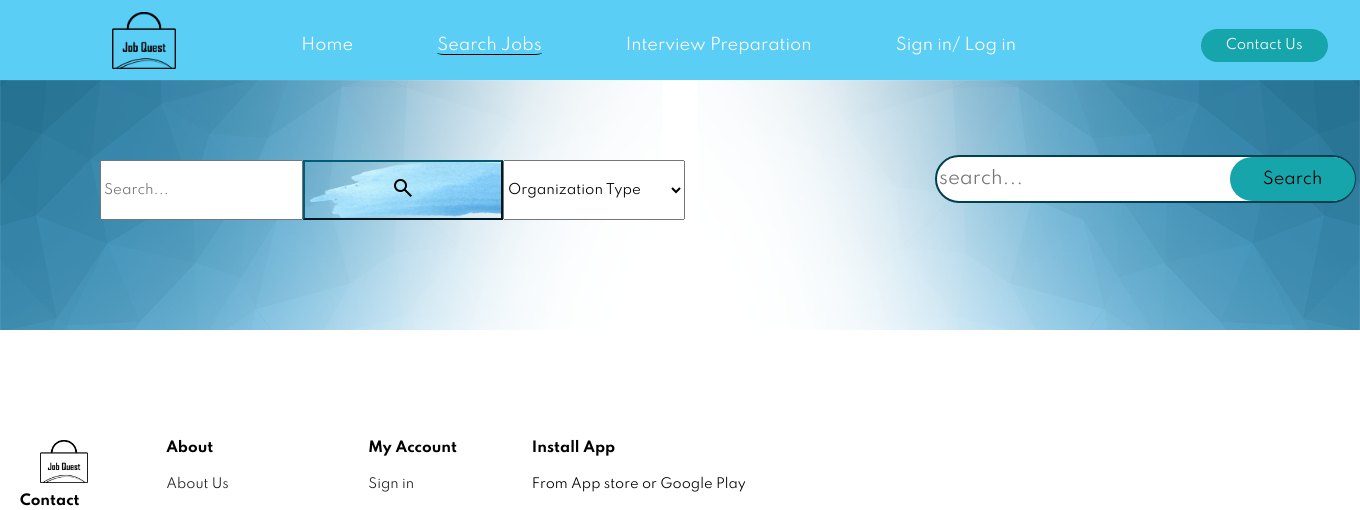
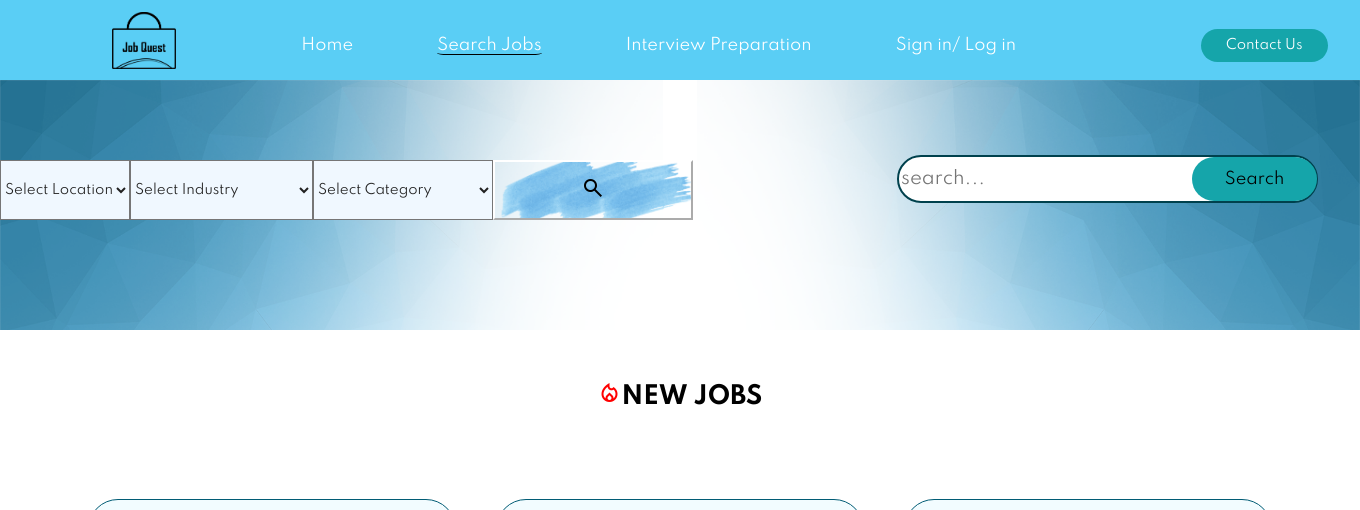
Before and after one commit to Atef-Abrar-Bhuyian/Job-Quest, a PHP site: page /search_jobs.html in a window 1360 px wide. Shown: the top 510 px of the page. Run offline with PHP 8.4, Linux system fonts and the light colour scheme; some web fonts are replaced; grey boxes are pictures that could not be loaded.

Commit message:
search page add

```diff
--- a/index.html
+++ b/index.html
@@ -37,7 +37,8 @@
             <h2>Search Jobs From Home</h2>
             <h1>Website name</h1>
             <p>Save more time & get the right job</p>
-            <button class="search-button-home" onclick="window.location.href='shop.html';">Search Now</button>
+            <button class="search-button-home" id="search-icon"
+                onclick="window.location.href='search_jobs.html';">Search Now</button>
         </div>
     </section>
 
--- a/search_jobs.html
+++ b/search_jobs.html
@@ -33,19 +33,49 @@
 
     <section class="search-section">
         <div class="all-in-one">
-            <div class="all-in-one" id="input-place"><input type="text" placeholder="Search..."></div>
+            <div class="all-in-one">
+                <select>
+                    <option>Select Location</option>
+                    <option>All</option>
+                    <option>Dhaka</option>
+                    <option>Chattogram</option>
+                    <option>Rajshahi</option>
+                    <option>Barishal</option>
+                    <option>Khulna</option>
+                    <option>Rangpur</option>
+                    <option>Mymensingh</option>
+                    <option>Sylhet</option>
+                </select>
+            </div>
+            <div class="all-in-one">
+                <select>
+                    <option>Select Industry</option>
+                    <option>All Industry</option>
+                    <option>Government</option>
+                    <option>Semi Government</option>
+                    <option>NGO</option>
+                    <option>Private Frim/Comapny</option>
+                    <option>International Agency</option>
+                    <option>Other</option>
+                </select>
+            </div>
+            <div class="all-in-one">
+                <select>
+                    <option>Select Category</option>
+                    <option>All Category</option>
+                    <option>Accounting/Finance</option>
+                    <option>Agro</option>
+                    <option>Bank</option>
+                    <option>Design/Creative</option>
+                    <option>Education/Training</option>
+                    <option>Engineer/Architect</option>
+                    <option>Garments/Textile</option>
+                    <option>IT/Telecommunication</option>
+                </select>
+            </div>
             <div class="all-in-one" id="search-icon"><button><span class="material-symbols-outlined">
                         search
                     </span></button></div>
-            <div class="all-in-one"><select>
-                    <option>Organization Type</option>
-                    <option>Government</option>
-                    <option>Semi Government</option>
-                    <option>NGO</option>
-                    <option>Private Farm/Compay</option>
-                    <option>International Agencies</option>
-                    <option>Others</option>
-                </select></div>
             <div class="search searchbar">
                 <div class="search_box">
                     <input type="text" class="input" placeholder="search...">
@@ -56,8 +86,77 @@
             </div>
         </div>
     </section>
+    <section>
+        <h2 class="new-jobs-text"><span class="material-symbols-outlined fire">
+                local_fire_department
+            </span>NEW JOBS</h2>
+        <div class="new-jobs">
+            <a href="">
+                <div class="new-jobs-divs">
+                    <h3>Tittle</h3>
+                    <p>little description</p>
+                    <span class="material-symbols-outlined">
+                        location_on
+                    </span>
+                    <span>
+                        Location
+                    </span><br>
+                    <span class="material-symbols-outlined">
+                        work
+                    </span>Experience
+                </div>
+            </a>
+            <a href="">
+                <div class="new-jobs-divs">
+                    <h3>Tittle</h3>
+                    <span>little description</span>
+                </div>
+            </a>
+            <a href="">
+                <div class="new-jobs-divs">
+                    <h3>Tittle</h3>
+                    <span>little description</span>
+                </div>
+            </a>
+            <a href="">
+                <div class="new-jobs-divs">
+                    <h3>Tittle</h3>
+                    <span>little description</span>
+                </div>
+            </a>
+            <a href="">
+                <div class="new-jobs-divs">
+                    <h3>Tittle</h3>
+                    <span>little description</span>
+                </div>
+            </a>
+            <a href="">
+                <div class="new-jobs-divs">
+                    <h3>Tittle</h3>
+                    <span>little description</span>
+                </div>
+            </a>
+            <a href="">
+                <div class="new-jobs-divs">
+                    <h3>Tittle</h3>
+                    <span>little description</span>
+                </div>
+            </a>
+            <a href="">
+                <div class="new-jobs-divs">
+                    <h3>Tittle</h3>
+                    <span>little description</span>
+                </div>
+            </a>
+            <a href="">
+                <div class="new-jobs-divs">
+                    <h3>Tittle</h3>
+                    <span>little description</span>
+                </div>
+            </a>
 
-
+        </div>
+    </section>
 </body>
 
 <footer class="section-p1">
--- a/style.css
+++ b/style.css
@@ -51,6 +51,7 @@ header{
     z-index: 999;
     position: sticky;
     transition: 0.8s ease;
+    border-radius: 10%;
 }
 .cta button{
     margin-left: 100px;
@@ -88,7 +89,7 @@ header{
     padding: 0 80px;
     display: flex;
     flex-direction: column;
-    align-items: flex-start;
+
     justify-content: center;
     position: relative;
 }
@@ -135,8 +136,7 @@ header{
 }
 
 .job-category{
-background-color: cadetblue;
-border: 1px solid rgb(0, 59, 59);
+background-color:#e9fbff;
 width: 80%;
 height: 430px;
 margin-top:50px;
@@ -168,6 +168,9 @@ font-size: 40px;
     color: black;
     font-size:large;
     padding: 50px;
+}
+.category a:hover{
+    color: #015c75;
 }
 
 .fourth-section{
@@ -231,7 +234,7 @@ font-size: 40px;
 }
 .search{
 	width:600px;
-	margin: 20px 250px;
+	margin: 20px 15%;
 }
 
 .search .search_box{
@@ -253,7 +256,7 @@ font-size: 40px;
 .search .search_box .btn{
 	position: absolute;
 	width: 0px;
-	cursor:wait;
+	cursor:pointer;
 }
 
 
@@ -261,7 +264,10 @@ font-size: 40px;
 	border-radius: 50px;
 }
 
+.fire{
+    color: red;
 
+}
 
 .search.searchbar .search_box .btn
 {
@@ -295,25 +301,58 @@ font-size: 40px;
     width: 200px;
     border-color: #222;
     cursor:pointer;
-    background-image: url(./media/img/light\ blue\ straight.png);
+    background-image: url(./media/img/light\ blue\ paint\ brush.png);
     background-repeat: no-repeat;
     background-position:5px;
     background-size: cover;
     background-color: transparent;
-    border-color: #015c75;
+    border-color: white;
 }
 
 #search-icon button:hover{
     color:white;
     background-image: none;
     transition: 0.5s ease;
-    background-image: url(./media/img/light\ blue\ paint\ brush.png);
+    background-image:url(./media/img/light\ blue\ paint\ brush.png);
+
 }
 
 #input-place{
     width:  1000px;
     padding-left: 100px;
     border-color: #222;
+}
+
+.new-jobs{
+    display: grid;
+    grid-template-columns: repeat(3, 1fr);
+    margin:5%;
+    margin-bottom: 70px;
+}
+.new-jobs h3{
+    text-align: center;
+}
+.new-jobs-divs{
+    border:1px solid #015c75;
+    width: 70%;
+    height: 300px;
+    margin: 5%;
+    padding: 40px;
+    border-radius: 30px;
+    background-color: #f2fcff;
+}
+
+
+
+.all-in-one select{
+    background-color:aliceblue;
+    color: #222;
+}
+
+.new-jobs-text{
+    text-align: center;
+    padding-top: 50px;
+    font-weight: bold;
 }
 
 /* For footer */
```
